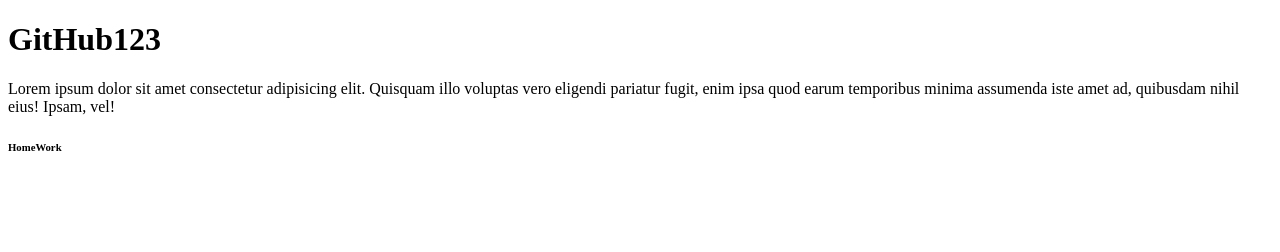
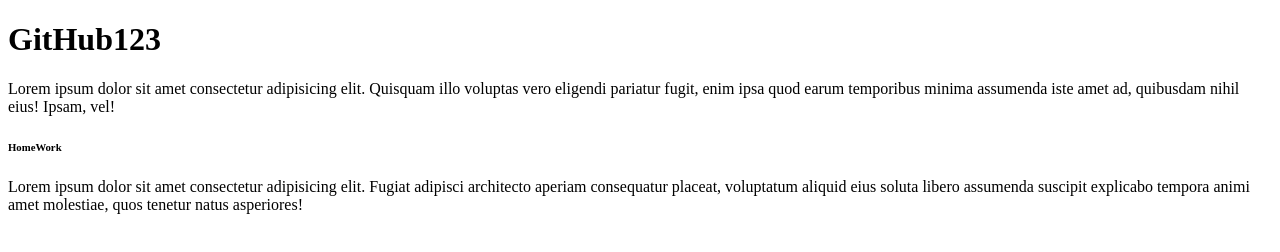
Before and after one commit to Olegvovk921/HomeWork, a plain HTML site: page index.html in a window 1280 px wide. Drawn offline with Linux system fonts and the light colour scheme.

Commit message:
GitHomeWork2

```diff
--- a/index.html
+++ b/index.html
@@ -13,5 +13,11 @@
       minima assumenda iste amet ad, quibusdam nihil eius! Ipsam, vel!
     </p>
     <h6>HomeWork</h6>
+    <p>
+      Lorem ipsum dolor sit amet consectetur adipisicing elit. Fugiat adipisci
+      architecto aperiam consequatur placeat, voluptatum aliquid eius soluta
+      libero assumenda suscipit explicabo tempora animi amet molestiae, quos
+      tenetur natus asperiores!
+    </p>
   </body>
 </html>
```
